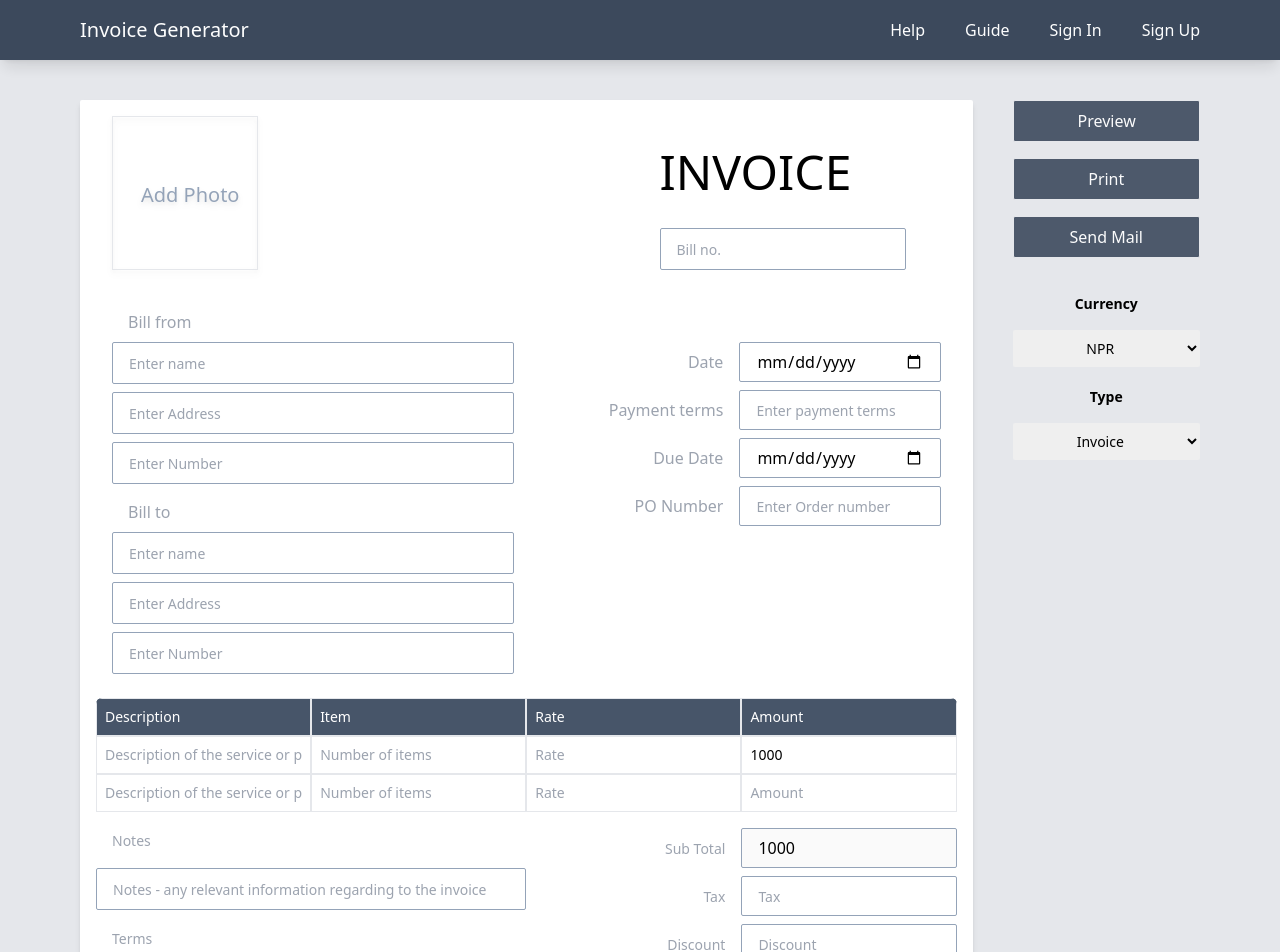
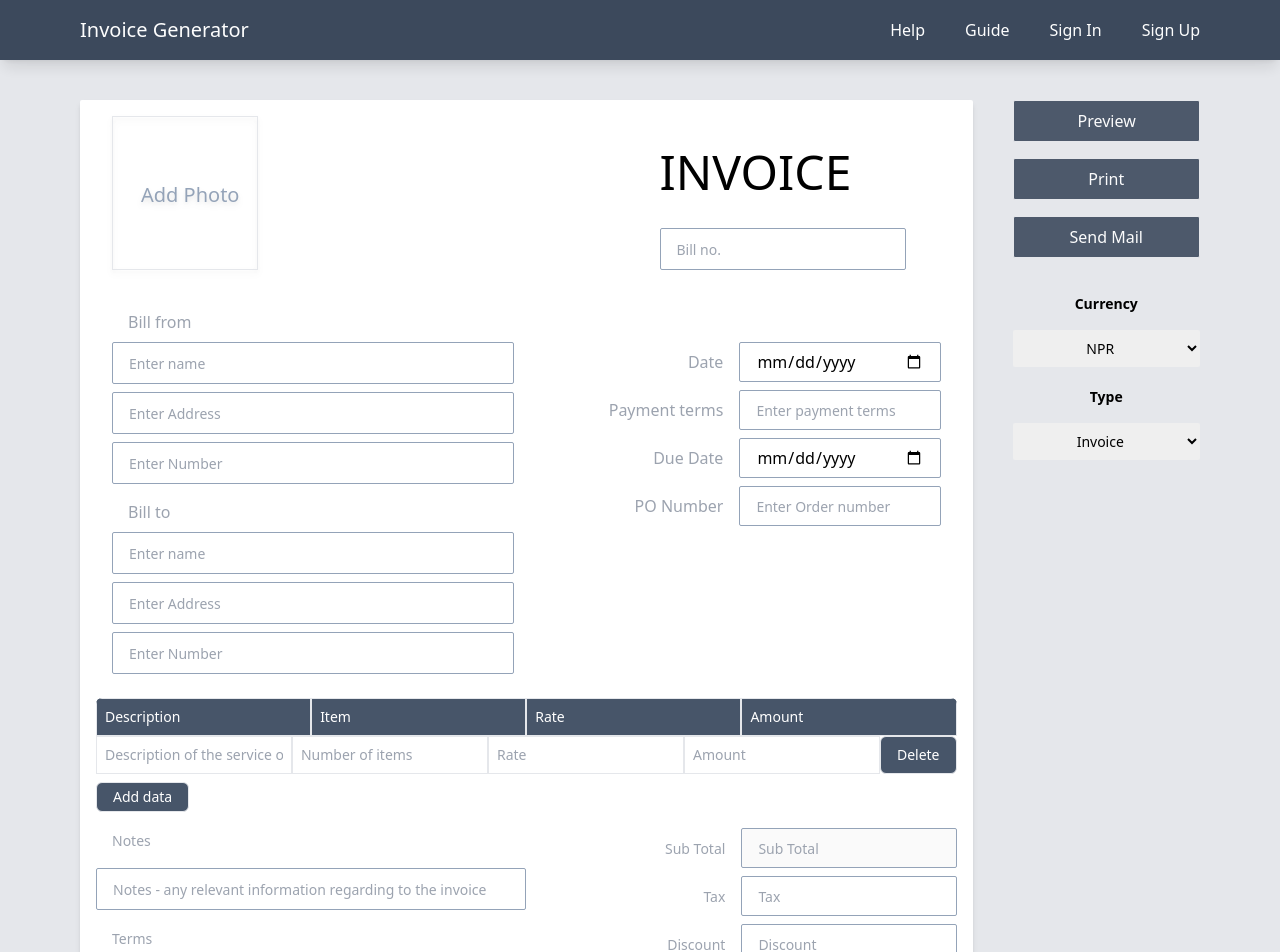
Before and after one commit to AyushKazi/InvoiceGenerator, a React app in the folder frontend/: page / in a window 1280 px wide. Shown: the top 952 px of the page. Built offline with nearby package versions, Linux system fonts and the light colour scheme; the HTML template or start-up script is replaced by a standard one.

Commit message:
add and delete button

```diff
--- a/frontend/src/components/Invoice/Table.jsx
+++ b/frontend/src/components/Invoice/Table.jsx
@@ -17,9 +17,8 @@ const Table = () => {
         description: "",
         numberOfItems: "",
         rate: "",
-        amount: "1000",
+        amount: "",
       },
-      defaultProduct,
     ],
   });
   const { discount, total, tax, amount, products } = tableData;
@@ -33,6 +32,19 @@ const Table = () => {
     } else {
       setTableData({ ...tableData, [e.target.name]: e.target.value });
     }
+  };
+
+  const handleNewItem = () => {
+    const newProduct = { ...defaultProduct };
+
+    setTableData({ ...tableData, products: [...products, newProduct] });
+  };
+
+  const handleDelete = (indexToDelete) => {
+    setTableData({
+      ...tableData,
+      products: products.filter((_, index) => index !== indexToDelete),
+    });
   };
 
   useEffect(() => {
@@ -69,8 +81,8 @@ const Table = () => {
 
   return (
     <>
-      <div className="table w-full rounded-md overflow-hidden ">
-        <div className="title bg-slate-600  flex ">
+      <div className="table w-full rounded-md overflow-hidden  ">
+        <div className="title bg-slate-600  flex  ">
           <input
             type="text"
             placeholder="Description"
@@ -131,13 +143,27 @@ const Table = () => {
                 onChange={(e) => handleChange(e, index)}
                 className="border px-2 py-2 text-sm w-full  placeholder:font-thin  focus:outline-slate-400"
               />
+              <button
+                className="px-4 py-1 font-light text-sm bg-slate-600 rounded-md text-white hover:bg-transparent hover:text-slate-600 border hover:border-slate-600 transition-all duration-200"
+                onClick={() => handleDelete(index)}
+              >
+                Delete
+              </button>
             </div>
           );
         })}
+        <div className="button my-2">
+          <button
+            onClick={handleNewItem}
+            className="px-4 py-1 font-light text-sm bg-slate-600 rounded-md text-white hover:bg-transparent hover:text-slate-600 border hover:border-slate-600 transition-all duration-200"
+          >
+            Add data
+          </button>
+        </div>
 
         {/* Notes section */}
         <div className=" grid grid-cols-1 md:grid-cols-2 my-2">
-          <div className="1">
+          <div className="1 order-last md:order-first">
             <input
               type="text"
               placeholder="Notes"
@@ -224,6 +250,7 @@ const Table = () => {
                 name="total"
                 onChange={handleChange}
                 value={total}
+                disabled
                 className="border border-slate-400 w-full px-4 py-1 rounded-sm placeholder:text-sm focus:shadow-md focus:outline-slate-400 "
               />
             </div>
```
